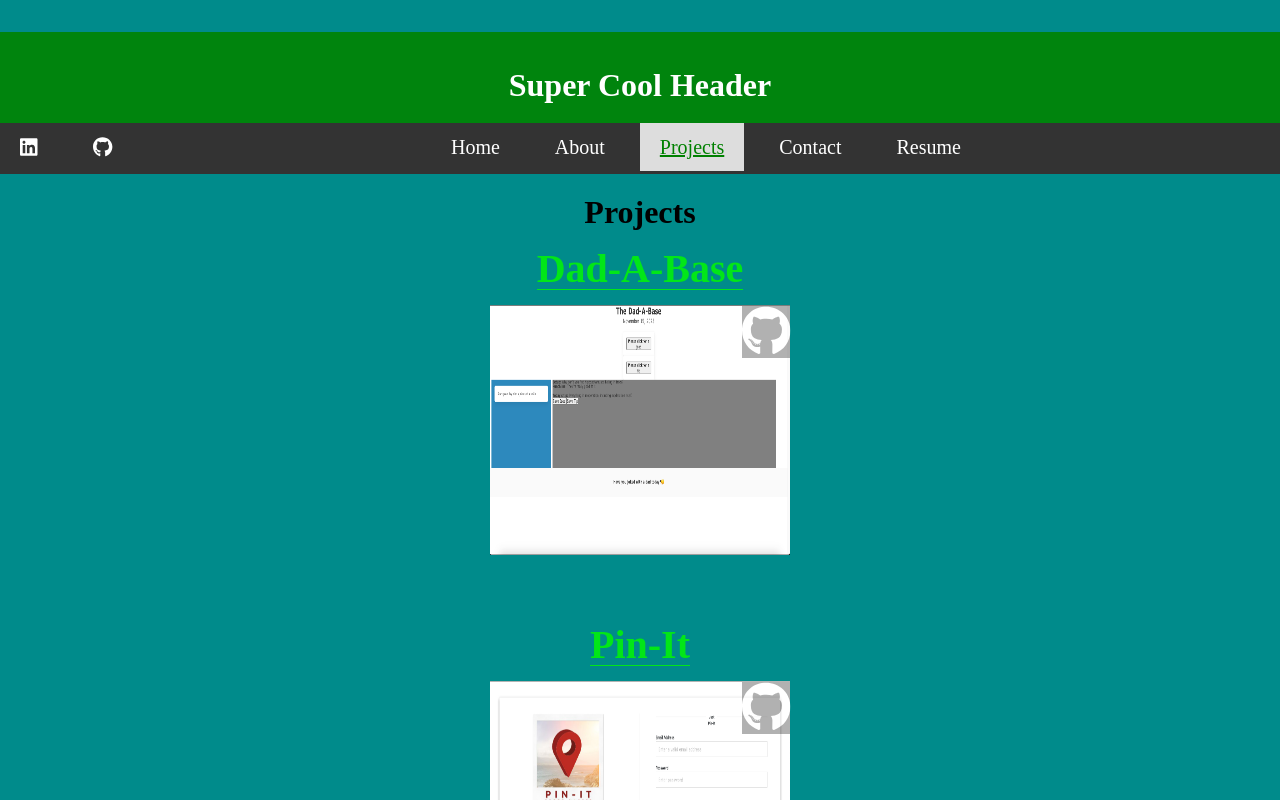
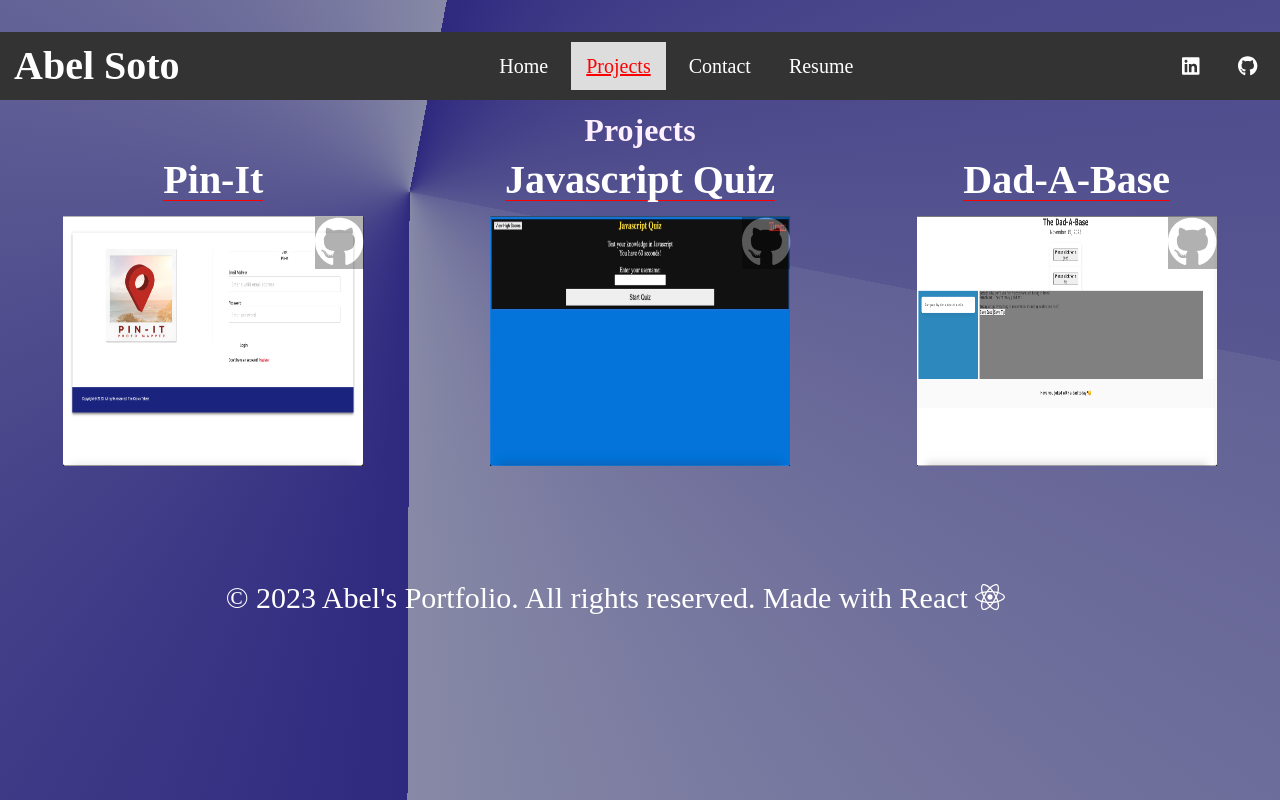
Before and after one commit to asoto225/React-Portfolio, a React (Vite) app: page /projects in a window 1280 px wide. Shown: the top 800 px of the page. Built offline with nearby package versions, Linux system fonts and the light colour scheme.

Commit message:
changed styling

```diff
--- a/src/components/footer.jsx
+++ b/src/components/footer.jsx
@@ -5,7 +5,7 @@ import { faReact } from "@fortawesome/free-brands-svg-icons";
 const Footer = () => {
     return (
         <footer>
-            <p>&copy; 2023 Abel's Portfolio. All rights reserved. Hire me! Made with React <FontAwesomeIcon icon={faReact}/></p>
+            <p>&copy; 2023 Abel's Portfolio. All rights reserved. Made with React <FontAwesomeIcon icon={faReact}/></p>
         </footer>
     );
 };
--- a/src/components/header.jsx
+++ b/src/components/header.jsx
@@ -3,7 +3,7 @@ import React from "react";
 const Header = ({ children }) => {
     return (
         <header>
-            <h1>Super Cool Header</h1>
+            <h1 className="headerNav">Abel Soto</h1>
                 {children}
         </header>
     )
--- a/src/components/portfolioNav.jsx
+++ b/src/components/portfolioNav.jsx
@@ -39,17 +39,17 @@ function PortfolioNav() {
                         </li>
                     </ul>
                 </section>
-                <ul>
+                <ul className="navLinks">
                     <li>
                         <Link to='/' className={isActive('/')}>
                             Home
                         </Link>
                     </li>
-                    <li>
+                    {/* <li>
                         <Link to='/about' className={isActive('/about')}>
                             About
                         </Link>
-                    </li>
+                    </li> */}
                     <li>
                         <Link to='/projects' className={isActive('/projects')}>
                             Projects
--- a/src/css/App.css
+++ b/src/css/App.css
@@ -1,65 +1,31 @@
 @import 'animate.css';
 
 #root {
-  max-width: 100%;
-  /* margin: 5px; */
   padding: 2rem 0;
   text-align: center;
-}
-body{
-  background-color: darkcyan;
+  color: #fef0ff;
 }
 
-.logo {
-  height: 6em;
-  padding: 1.5em;
-  will-change: filter;
-  transition: filter 300ms;
+body{
+  background-image: repeating-conic-gradient(from 101deg at 32% 24%, #2f297f 22%, #8789a6 75%);
+  background-repeat: no-repeat;
+  background-position: cover;
+  background-attachment: fixed;
 }
-.logo:hover {
-  filter: drop-shadow(0 0 2em #646cffaa);
-}
-.logo.react:hover {
-  filter: drop-shadow(0 0 2em #61dafbaa);
-}
-
-@keyframes logo-spin {
-  from {
-    transform: rotate(0deg);
-  }
-  to {
-    transform: rotate(360deg);
-  }
-}
-
-@media (prefers-reduced-motion: no-preference) {
-  a:nth-of-type(2) .logo {
-    animation: logo-spin infinite 20s linear;
-  }
-}
-
-.card {
-  padding: 2em;
-}
-
-.read-the-docs {
-  color: #888;
-}
-
 
 /* Navbar.css */
 
 nav {
   background-color: #333;
   overflow: hidden;
+  flex:auto;
 }
 
 nav a {
-  float: left;
-  display: block;
+  display: inline-block;
   color: white;
   text-align: center;
-  padding: 14px 20px;
+  padding: 14px 15px;
   text-decoration: none;
   font-size: 20px;
 }
@@ -71,60 +37,42 @@ nav a:hover {
 
 nav a.active {
   background-color: #ddd;
-  color: green;
+  color: rgb(251, 1, 1);
+  /* color: #fff; */
+  /* background-image: radial-gradient( circle farthest-corner at 17.1% 22.8%,  rgba(226,24,24,1) 0%, rgba(160,6,6,1) 90% ); */
   text-decoration: underline;
 }
 
 h1 {
   display: block;
   font-size: 2em;
-  margin-block-start: 0.67em;
-  margin-block-end: 0.67em;
-  margin-inline-start: 0px;
-  margin-inline-end: 0px;
+  padding: 14px;
   font-weight: bold;
 }
 header {
   display: flex;
-  flex-direction: column;
-  align-items: stretch;
-  padding: 1rem 0 0;
-  background-color: #00840d;
+  flex-direction: row;
+  align-items: center;
+  /* padding: 1rem 0 0; */
+  /* background-image: radial-gradient( circle farthest-corner at 17.1% 22.8%,  rgba(226,24,24,1) 0%, rgba(160,6,6,1) 90% ); */
+  background-color: #333;
   color: #fff;
+justify-content: space-between;
+}
+.headerNav {
+  font-size: 2.5rem;
 }
 footer {
   display: flex;
   flex-direction: column;
   align-items: stretch;
   padding: 2rem 0 0;
-  /* background-color: #00840d; */
-  color: black;
-}
-p {
- font-size: 1.5em;
+  color: #fff;
 }
 
 .partyLinks {
-  float: inline-start
+  float: inline-end
 }
-
-/* .eachProject {
-  display: flex;
-  flex-direction: column;
-  align-items: center;
-  padding: 1rem;
-  color: #fff;
-  position: relative;
-}
-
-.eachProject h3 {
-  font-size: 2.5rem;
-  font-weight: bold;
-  color:#02e618;
-  animation: zoomIn;
-  animation-duration: 1s;
-  border-bottom: solid 1px #02e618;
-} */
 
 .eachProject {
   display: flex;
@@ -137,16 +85,15 @@ p {
 .eachProject h3 {
   font-size: 2.5rem;
   font-weight: bold;
-  color: #02e618;
+  color: #fff;
   animation: zoomIn;
   animation-duration: 1s;
-  border-bottom: solid 1px #02e618;
+  border-bottom: solid 1px rgb(251, 1, 1);;
 }
 
 .homeTitle {
   text-align: start;
   padding-left: 28px;
-  margin-bottom: 10px;
   font-size: 50px;
 }
 
@@ -157,14 +104,19 @@ p {
   font-style: italic;
   font-size: 25px;
   text-decoration: underline;
+  animation: slideInLeft;
+  animation-duration: 1s;
+  color: #FFDC00;
 }
 
 p {
-  text-align: start;
   padding-left: 28px;
   margin-bottom: 20px;
   font-size: 30px;
   text-indent: 2%;
+  width: 90%;
+  justify-content: center;
+  line-height: 2;
 }
 
 /* Reset the default list styles */
@@ -177,7 +129,7 @@ ul {
 /* Style the list items as inline or as needed for your navigation */
 li {
   display: inline-block;
-  margin-right: 15px; /* Adjust as needed */
+  margin-right: 8px; /* Adjust as needed */
 }
 
 /* Style the anchor tags inside the list items */
@@ -185,3 +137,18 @@ li a {
   text-decoration: none;
   color: white; /* Adjust the color as needed */
 }
+
+.portfolio-container {
+  display: flex;
+  justify-content: space-around;
+}
+
+@media (max-width: 992px) {
+  .portfolio-container {
+    flex-direction: column;
+    align-items: center;
+  }
+  ul {
+    display: block;
+  }
+}
--- /dev/null
+++ b/src/css/contact.css
@@ -0,0 +1,25 @@
+.linkedInIcon {
+    position: relative;
+    top: 10px;
+    right: 50px;
+    color: black;
+    font-size: 50px;
+    opacity: 30%;
+    transition: opacity 0.3s ease-out;
+    text-decoration: none;
+}
+
+.gitHubIcon {
+    position: relative;
+    top: 10px;
+    left: 60px;
+    color: black;
+    font-size: 50px;
+    opacity: 30%;
+    transition: opacity 0.3s ease-out;
+    text-decoration: none;
+}
+
+.gitHubIcon:hover, .linkedInIcon:hover {
+    opacity: 100%;
+}
--- /dev/null
+++ b/src/css/resume.css
@@ -0,0 +1,67 @@
+.skills {
+    display: flex;
+    justify-content: space-evenly;
+    font-size: 1.5rem;
+}
+.skills li {
+    padding: 10px;
+    display: block;
+}
+
+.resumeTitle {
+    text-decoration: underline;
+}
+
+.frontSkills {
+    align-items: start;
+    color: #fff;
+    text-align: left;
+    flex-basis: min-content;
+}
+
+.frontSkills h2 {
+    text-decoration: underline;
+}
+
+.backSkills {
+    align-items: start;
+    color: #fff;
+    text-align: left;
+    flex-basis: min-content;
+}
+
+.backSkills h2 {
+    text-decoration: underline;
+}
+
+.resume{
+    font-size: 1.7rem;
+    color: #fff;
+    padding: 45px;
+    text-align: center;
+}
+
+.resumeLink {
+    color: #FFDC00;
+    text-decoration: underline;
+}
+
+@media (max-width: 445px) {
+    .skills {
+        flex-direction: column;
+        align-items: start;
+    }
+    .skills li {
+        padding: 10px;
+        display: block;
+    }
+    .frontSkills {
+        margin-bottom: 20px;
+    }
+    .backSkills {
+        margin-bottom: 20px;
+    }
+    .resume {
+        padding: 0;
+    }
+}
--- a/src/main.jsx
+++ b/src/main.jsx
@@ -14,16 +14,16 @@ const router = createBrowserRouter([
   {
     path: '/',
     element: <App />,
-    errorElement: <div>Not Found</div>,
+    errorElement: <Error />,
     children: [
       {
         index: true,
         element: <Home />
       },
-      {
-        path: '/about',
-        element: <About />
-      },
+      // {
+      //   path: '/about',
+      //   element: <About />
+      // },
       {
         path: '/projects',
         element: <Projects />
--- a/src/pages/projects.jsx
+++ b/src/pages/projects.jsx
@@ -2,21 +2,28 @@ import Footer from "../components/footer";
 import Project from "../components/project";
 import Picture from '../assets/dadabase.png';
 import PinIt from '../assets/pinit.png';
+import JavascriptQuiz from '../assets/javascriptquiz.jpeg';
 
 export default function Projects() {
         const projects = [
-            {
-                title: "Dad-A-Base",
-                image: Picture,
-                deployedLink: "https://rbracker.github.io/breakfastclub-project/",
-                githubLink: "https://github.com/rbracker/breakfastclub-project.git"
-            },
             {
                 title: "Pin-It",
                 image: PinIt,
                 deployedLink: "https://group6-pinit-ed814e5448cb.herokuapp.com",
                 githubLink: "https://www.github.com/westonkostura/Project2-PinIt.git",
-            }
+            },
+            {
+                title: "Javascript Quiz",
+                image: JavascriptQuiz,
+                deployedLink: "https://asoto225.github.io/javascript-quiz/",
+                githubLink: "https://github.com/asoto225/javascript-quiz.git"
+            },
+            {
+              title: "Dad-A-Base",
+              image: Picture,
+              deployedLink: "https://rbracker.github.io/breakfastclub-project/",
+              githubLink: "https://github.com/rbracker/breakfastclub-project.git"
+          },
         ];
     return (
       <div>
--- a/src/pages/resume.jsx
+++ b/src/pages/resume.jsx
@@ -1,24 +1,36 @@
+import { FontAwesomeIcon } from "@fortawesome/react-fontawesome";
 import Footer from "../components/footer";
+import '../css/resume.css';
+import { faFileAlt, faFilePdf } from "@fortawesome/free-regular-svg-icons";
 
 export default function Resume() {
     return (
       <div>
-        <h1>Resume Page</h1>
-        <p>
-          Donec a volutpat quam. Curabitur nec varius justo, sed rutrum ligula.
-          Curabitur pellentesque turpis sit amet eros iaculis, a mollis arcu
-          dictum. Ut vel ante eget massa ornare placerat. Etiam nisl orci, finibus
-          sodales volutpat et, hendrerit ut dolor. Suspendisse porta dictum nunc,
-          sed pretium risus rutrum eget. Nam consequat, ligula in faucibus
-          vestibulum, nisi justo laoreet risus, luctus luctus mi lacus sit amet
-          libero. Class aptent taciti sociosqu ad litora torquent per conubia
-          nostra, per inceptos himenaeos. Mauris pretium condimentum tellus eget
-          lobortis. Interdum et malesuada fames ac ante ipsum primis in faucibus.
-          Donec placerat accumsan mi, ut congue neque placerat eu. Donec nec ipsum
-          in velit pellentesque vehicula sit amet at augue. Maecenas aliquam
-          bibendum congue. Pellentesque semper, lectus non ullamcorper iaculis,
-          est ligula suscipit velit, sed bibendum turpis dui in sapien.
-        </p>
+        <div className="resume">View my <a href="https://docs.google.com/document/d/1rkdc0B8Obt0FfXiBDWAwaY-eOzwKmZpXgUzLqOBlzY4/edit?usp=sharing" target="_blank" rel="noopener noreferrer" className="resumeLink">resume<FontAwesomeIcon icon={faFileAlt}/></a></div>
+        <h1 className="resumeTitle">Skills</h1>
+          <div className="skills">
+          <ul className="frontSkills">
+            <h2>Frontend</h2> <br />
+            <li>HTML</li>
+            <li>CSS</li>
+            <li>JavaScript</li>
+            <li>React</li>
+            <li>Handlebars</li>
+            <li>jQuery</li>
+            <li>Bootstrap</li>
+            <li>Responsive Design</li>
+          </ul>
+          <ul className="backSkills">
+            <h2>Backend</h2> <br />
+            <li>APIs</li>
+            <li>Node</li>
+            <li>Express</li>
+            <li>MySQL, Sequlize</li>
+            <li>MongoDB, Mongoose</li>
+            <li>REST</li>
+            <li>GraphQL</li>
+          </ul>
+          </div>
         <Footer />
       </div>
     );
```
Also changed, not shown: src/pages/contact.jsx (+16 -12 lines), src/pages/home.jsx (+32 -12 lines), src/assets/javascriptquiz.jpeg (added).
